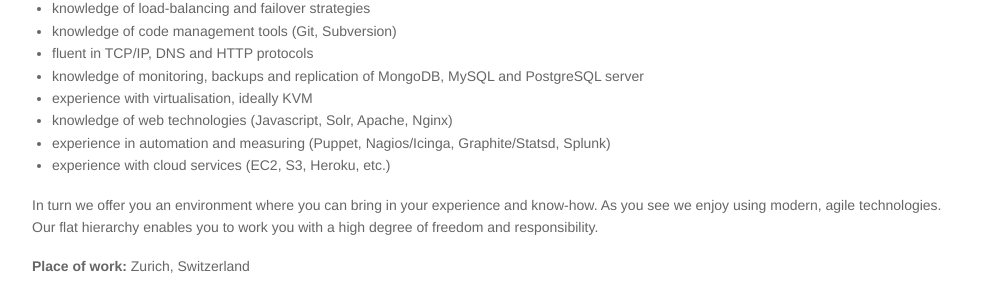
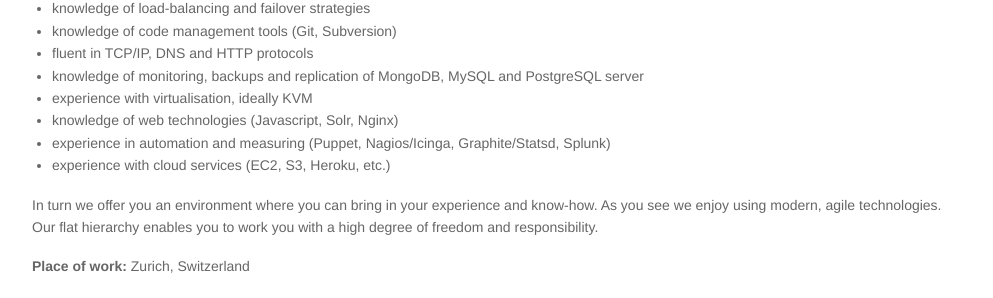
Before and after one commit to digideskio/local-ch.github.com, a Jekyll site: the page built from _posts/2012-12-05-senior-system-engineer.html, in a window 1280 px wide. Shown: the part 971-1269 px from the top of the page, without its empty margins (143-1136 px from the left). Built offline with Jekyll 4.4.1, drawn with Linux system fonts in a browser that asks for light colours; nearby versions of some CDN libraries.

Commit message:
removed Apache from description

```diff
--- a/_posts/2012-12-05-senior-system-engineer.html
+++ b/_posts/2012-12-05-senior-system-engineer.html
@@ -41,7 +41,7 @@
         <li>fluent in TCP/IP, DNS and HTTP protocols</li>
         <li>knowledge of monitoring, backups and replication of MongoDB, MySQL and PostgreSQL server</li>
         <li>experience with virtualisation, ideally KVM</li>
-        <li>knowledge of web technologies (Javascript, Solr, Apache, Nginx)</li>
+        <li>knowledge of web technologies (Javascript, Solr, Nginx)</li>
         <li>experience in automation and measuring (Puppet, Nagios/Icinga, Graphite/Statsd, Splunk)</li>
         <li>experience with cloud services (EC2, S3, Heroku, etc.)</li>
       </ul>
```
